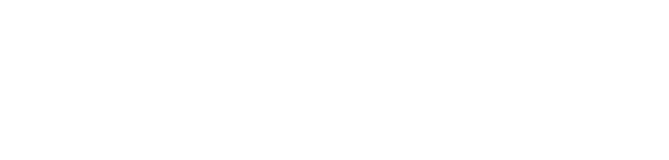
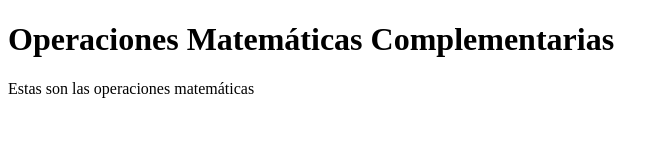
Before and after one commit to Jeremyzarra/operaciones_basicas, a plain HTML site: page index.html in a window 1280 px wide. Shown: the whole page, without its empty margins (0-669 px from the left). Drawn offline with Linux system fonts and the light colour scheme.

Commit message:
Cambio de titulo y descripción

```diff
--- a/index.html
+++ b/index.html
@@ -4,9 +4,13 @@
     <meta charset="UTF-8">
     <meta http-equiv="X-UA-Compatible" content="IE=edge">
     <meta name="viewport" content="width=device-width, initial-scale=1.0">
-    <title>Curso de Git</title>
+    <title>Curso de Git Operaciones Matemáticas</title>
 </head>
 <body>
+    <h1>
+        Operaciones Matemáticas Complementarias
+    </h1>
+    <p>Estas son las operaciones matemáticas</p>
 
 </body>
 </html>
```
